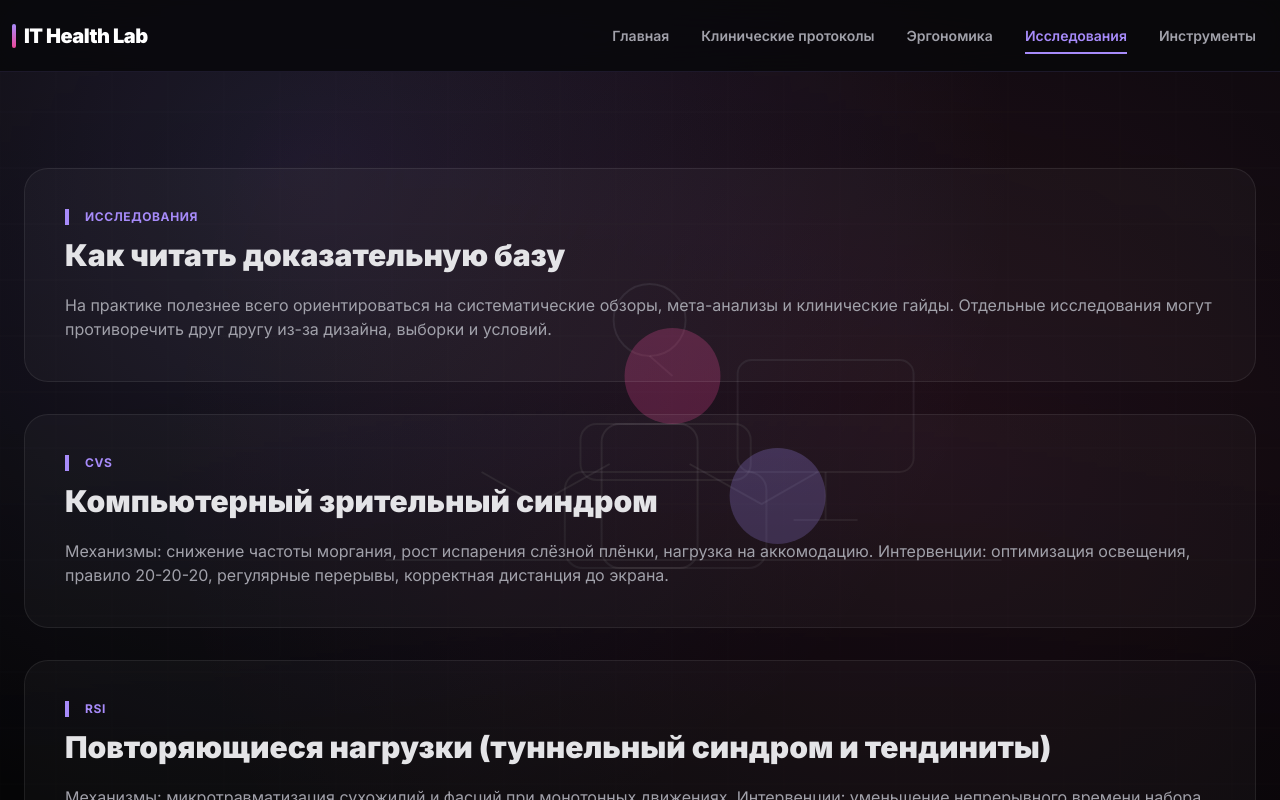
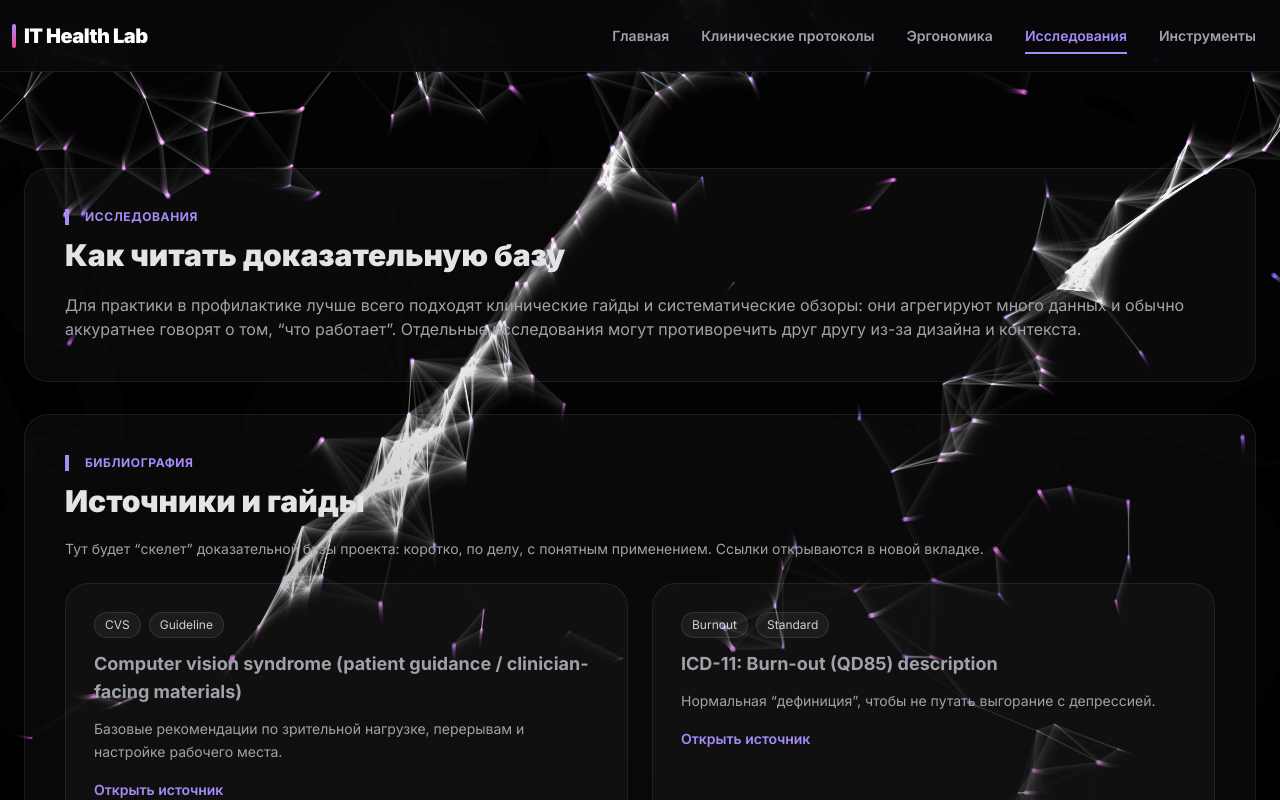
Before and after one commit to paranoid-rpm/IThealth, a React (Vite) app: page /research in a window 1280 px wide. Shown: the top 800 px of the page. Built offline with nearby package versions, Linux system fonts and the light colour scheme.

Commit message:
✨ Visual pass #3: switch global background to particle-flow canvas + expand Research bibliography
- Replace HUD backdrop with ParticleFlowCanvas (flow field + links)
- Keep prefers-reduced-motion auto-disable
- Expand Research with bibliography cards and external guideline links

```diff
--- a/src/components/GlobalBackdrop.tsx
+++ b/src/components/GlobalBackdrop.tsx
@@ -1,5 +1,5 @@
 import { useEffect, useState } from 'react';
-import HudCanvas from './HudCanvas';
+import ParticleFlowCanvas from './ParticleFlowCanvas';
 
 export default function GlobalBackdrop() {
   const [enabled, setEnabled] = useState(true);
@@ -13,8 +13,8 @@ export default function GlobalBackdrop() {
 
   return (
     <div className="pointer-events-none fixed inset-0 -z-10">
-      <HudCanvas className="w-full h-full opacity-90" intensity={1} />
-      <div className="absolute inset-0 bg-gradient-to-b from-transparent via-black/10 to-black/40" />
+      <ParticleFlowCanvas className="w-full h-full" intensity={1} />
+      <div className="absolute inset-0 bg-gradient-to-b from-transparent via-black/10 to-black/45" />
     </div>
   );
 }
--- /dev/null
+++ b/src/components/ParticleFlowCanvas.tsx
@@ -0,0 +1,188 @@
+import { useEffect, useMemo, useRef } from 'react';
+
+export type ParticleFlowCanvasProps = {
+  className?: string;
+  intensity?: number;
+};
+
+type P = {
+  x: number;
+  y: number;
+  vx: number;
+  vy: number;
+  a: number;
+  r: number;
+  hue: number;
+};
+
+function clamp01(x: number) {
+  return Math.max(0, Math.min(1, x));
+}
+
+function hash01(n: number) {
+  const x = Math.sin(n) * 10000;
+  return x - Math.floor(x);
+}
+
+export default function ParticleFlowCanvas({ className, intensity = 1 }: ParticleFlowCanvasProps) {
+  const ref = useRef<HTMLCanvasElement | null>(null);
+
+  const opts = useMemo(() => {
+    const k = clamp01(intensity);
+    return {
+      k,
+      count: Math.floor(90 + 180 * k),
+      maxSpeed: 0.38 + 0.55 * k,
+      linkDist: 110 - 25 * k,
+      fade: 0.07 + 0.08 * k,
+    };
+  }, [intensity]);
+
+  useEffect(() => {
+    const canvas = ref.current;
+    if (!canvas) return;
+
+    const ctx = canvas.getContext('2d');
+    if (!ctx) return;
+
+    const mm = window.matchMedia?.('(prefers-reduced-motion: reduce)');
+    const reduced = mm?.matches ?? false;
+    if (reduced) return;
+
+    let raf = 0;
+    let alive = true;
+
+    const particles: P[] = [];
+
+    const resize = () => {
+      const dpr = Math.min(window.devicePixelRatio || 1, 2);
+      const rect = canvas.getBoundingClientRect();
+      canvas.width = Math.max(1, Math.floor(rect.width * dpr));
+      canvas.height = Math.max(1, Math.floor(rect.height * dpr));
+      ctx.setTransform(dpr, 0, 0, dpr, 0, 0);
+    };
+
+    const seed = (w: number, h: number) => {
+      particles.length = 0;
+      for (let i = 0; i < opts.count; i++) {
+        const u = hash01(i * 12.9898);
+        const v = hash01(i * 78.233);
+        const s = hash01(i * 3.11);
+        const x = u * w;
+        const y = v * h;
+        const ang = s * Math.PI * 2;
+        const sp = (0.08 + 0.12 * hash01(i * 9.7)) * opts.maxSpeed;
+        particles.push({
+          x,
+          y,
+          vx: Math.cos(ang) * sp,
+          vy: Math.sin(ang) * sp,
+          a: 0.22 + 0.30 * hash01(i * 5.3) * opts.k,
+          r: 0.9 + 1.8 * hash01(i * 2.7),
+          hue: 250 + 60 * hash01(i * 1.7),
+        });
+      }
+    };
+
+    const field = (x: number, y: number, t: number) => {
+      const nx = x * 0.0022;
+      const ny = y * 0.0022;
+      const a = Math.sin(nx * 2.1 + t * 0.45) + Math.cos(ny * 1.9 - t * 0.35);
+      const b = Math.sin((nx + ny) * 1.7 + t * 0.25);
+      const ang = (a + b) * 1.6;
+      return { ax: Math.cos(ang), ay: Math.sin(ang) };
+    };
+
+    const step = (w: number, h: number, t: number) => {
+      for (let i = 0; i < particles.length; i++) {
+        const p = particles[i];
+        const f = field(p.x, p.y, t);
+        const sp = opts.maxSpeed;
+        p.vx = 0.92 * p.vx + 0.08 * f.ax * sp;
+        p.vy = 0.92 * p.vy + 0.08 * f.ay * sp;
+
+        p.x += p.vx;
+        p.y += p.vy;
+
+        if (p.x < -40) p.x = w + 40;
+        if (p.x > w + 40) p.x = -40;
+        if (p.y < -40) p.y = h + 40;
+        if (p.y > h + 40) p.y = -40;
+      }
+    };
+
+    const draw = (w: number, h: number) => {
+      ctx.fillStyle = `rgba(0,0,0,${opts.fade})`;
+      ctx.fillRect(0, 0, w, h);
+
+      ctx.save();
+      ctx.globalCompositeOperation = 'lighter';
+
+      for (let i = 0; i < particles.length; i++) {
+        const p = particles[i];
+        ctx.fillStyle = `hsla(${p.hue}, 95%, 68%, ${p.a})`;
+        ctx.beginPath();
+        ctx.arc(p.x, p.y, p.r, 0, Math.PI * 2);
+        ctx.fill();
+      }
+
+      ctx.strokeStyle = 'rgba(255,255,255,0.06)';
+      ctx.lineWidth = 1;
+      const d2 = opts.linkDist * opts.linkDist;
+      for (let i = 0; i < particles.length; i++) {
+        const a = particles[i];
+        for (let j = i + 1; j < particles.length; j++) {
+          const b = particles[j];
+          const dx = a.x - b.x;
+          const dy = a.y - b.y;
+          const dd = dx * dx + dy * dy;
+          if (dd < d2) {
+            const alpha = (1 - dd / d2) * 0.14 * opts.k;
+            ctx.strokeStyle = `rgba(255,255,255,${alpha})`;
+            ctx.beginPath();
+            ctx.moveTo(a.x, a.y);
+            ctx.lineTo(b.x, b.y);
+            ctx.stroke();
+          }
+        }
+      }
+
+      ctx.restore();
+    };
+
+    resize();
+    const ro = new ResizeObserver(() => resize());
+    ro.observe(canvas);
+
+    const init = () => {
+      const rect = canvas.getBoundingClientRect();
+      ctx.clearRect(0, 0, rect.width, rect.height);
+      seed(rect.width, rect.height);
+    };
+
+    init();
+
+    const loop = (now: number) => {
+      if (!alive) return;
+      const rect = canvas.getBoundingClientRect();
+      const w = rect.width;
+      const h = rect.height;
+      const t = now / 1000;
+
+      step(w, h, t);
+      draw(w, h);
+
+      raf = requestAnimationFrame(loop);
+    };
+
+    raf = requestAnimationFrame(loop);
+
+    return () => {
+      alive = false;
+      ro.disconnect();
+      cancelAnimationFrame(raf);
+    };
+  }, [opts]);
+
+  return <canvas ref={ref} className={className} aria-hidden="true" />;
+}
--- a/src/pages/Research.tsx
+++ b/src/pages/Research.tsx
@@ -1,13 +1,82 @@
 import ContentBlock from '../components/ContentBlock';
+
+type Source = {
+  id: string;
+  topic: 'CVS' | 'RSI' | 'Ergonomics' | 'Burnout';
+  type: 'Guideline' | 'Systematic review' | 'Review' | 'Standard';
+  title: string;
+  year?: string;
+  note: string;
+  url: string;
+};
+
+const SOURCES: Source[] = [
+  {
+    id: 'aoa-cvs',
+    topic: 'CVS',
+    type: 'Guideline',
+    title: 'Computer vision syndrome (patient guidance / clinician-facing materials)',
+    note: 'Базовые рекомендации по зрительной нагрузке, перерывам и настройке рабочего места.',
+    url: 'https://www.aoa.org/healthy-eyes/eye-and-vision-conditions/computer-vision-syndrome',
+  },
+  {
+    id: 'who-burnout',
+    topic: 'Burnout',
+    type: 'Standard',
+    title: 'ICD-11: Burn-out (QD85) description',
+    note: 'Нормальная “дефиниция”, чтобы не путать выгорание с депрессией.',
+    url: 'https://icd.who.int/browse/2024-01/mms/en#129180281',
+  },
+  {
+    id: 'oshanergo',
+    topic: 'Ergonomics',
+    type: 'Guideline',
+    title: 'OSHA: Computer Workstations eTool',
+    note: 'Практическая эргономика (монитор, стул, клавиатура/мышь), понятные схемы и чек-листы.',
+    url: 'https://www.osha.gov/etools/computer-workstations',
+  },
+];
+
+function Badge({ children }: { children: string }) {
+  return <span className="inline-flex px-2.5 py-1 rounded-full text-xs border border-white/10 bg-white/5 text-white/80">{children}</span>;
+}
 
 export default function Research() {
   return (
     <div className="container mx-auto px-6 py-16 md:py-24 space-y-8">
       <ContentBlock label="Исследования" title="Как читать доказательную базу">
         <p>
-          На практике полезнее всего ориентироваться на систематические обзоры, мета-анализы и клинические гайды.
-          Отдельные исследования могут противоречить друг другу из-за дизайна, выборки и условий.
+          Для практики в профилактике лучше всего подходят клинические гайды и систематические обзоры: они агрегируют много данных и обычно
+          аккуратнее говорят о том, “что работает”. Отдельные исследования могут противоречить друг другу из-за дизайна и контекста.
         </p>
+      </ContentBlock>
+
+      <ContentBlock label="Библиография" title="Источники и гайды">
+        <p className="text-sm text-muted">
+          Тут будет “скелет” доказательной базы проекта: коротко, по делу, с понятным применением. Ссылки открываются в новой вкладке.
+        </p>
+
+        <div className="mt-6 grid md:grid-cols-2 gap-6">
+          {SOURCES.map(s => (
+            <div key={s.id} className="glass-card rounded-3xl p-7">
+              <div className="flex flex-wrap gap-2">
+                <Badge>{s.topic}</Badge>
+                <Badge>{s.type}</Badge>
+                {s.year && <Badge>{s.year}</Badge>}
+              </div>
+              <div className="mt-3 text-lg font-bold">{s.title}</div>
+              <div className="mt-3 text-sm text-muted leading-relaxed">{s.note}</div>
+              <a
+                className="mt-4 inline-flex text-sm font-semibold text-primary hover:underline"
+                href={s.url}
+                target="_blank"
+                rel="noreferrer"
+              >
+                Открыть источник
+              </a>
+            </div>
+          ))}
+        </div>
       </ContentBlock>
 
       <ContentBlock label="CVS" title="Компьютерный зрительный синдром">
```
